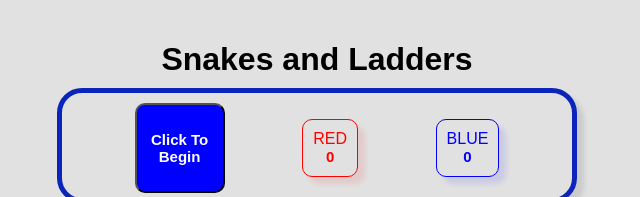
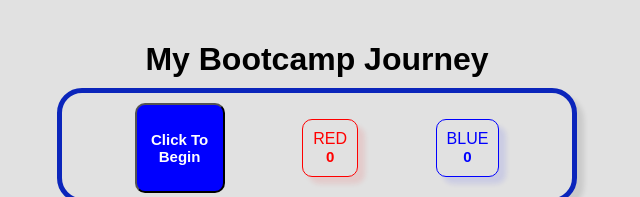
Before and after one commit to RivkaWeingarten/Snakes-and-Ladders-Game, a plain HTML site: page index.html in a window 1280 px wide. Shown: the top 197 px of the page, without its empty margins (323-963 px from the left). Drawn offline with Linux system fonts and the light colour scheme; a web font is replaced by a local one.

Commit message:
changed header

```diff
--- a/index.html
+++ b/index.html
@@ -9,7 +9,7 @@
   </head>
   <body>
 <div id="all">
-<h1>Snakes and Ladders</h1>
+<h1>My Bootcamp Journey</h1>
 
 <div class="header5">
   <button id="dice">Click To Begin</button>
@@ -21,7 +21,7 @@
 <audio id="ohYeah" src="./sounds/OhYeah.mp3"></audio>
 <audio id="ohNo" src="./sounds/OhNo.mp3"></audio>
 <div class="snakesBoard">
-<img src="./assets/2 LADDER.png" alt="" class="hidden snake-ladder-image">
+<!-- <img src="./assets/2 LADDER.png" alt="" class="hidden snake-ladder-image"> -->
 </div>
 
 
```
Also changed, not shown: snakesLadders.js (+2 -9 lines).
